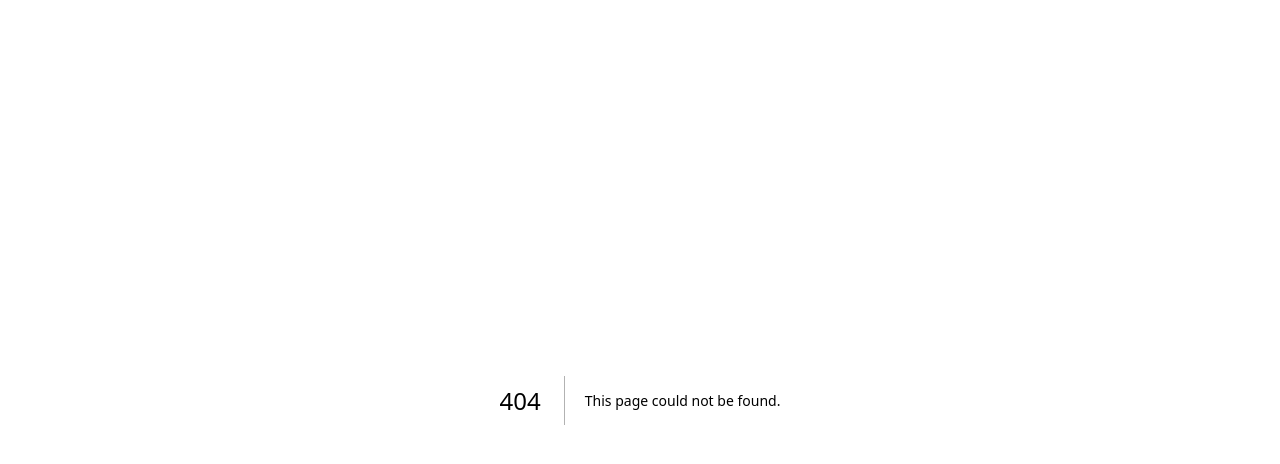
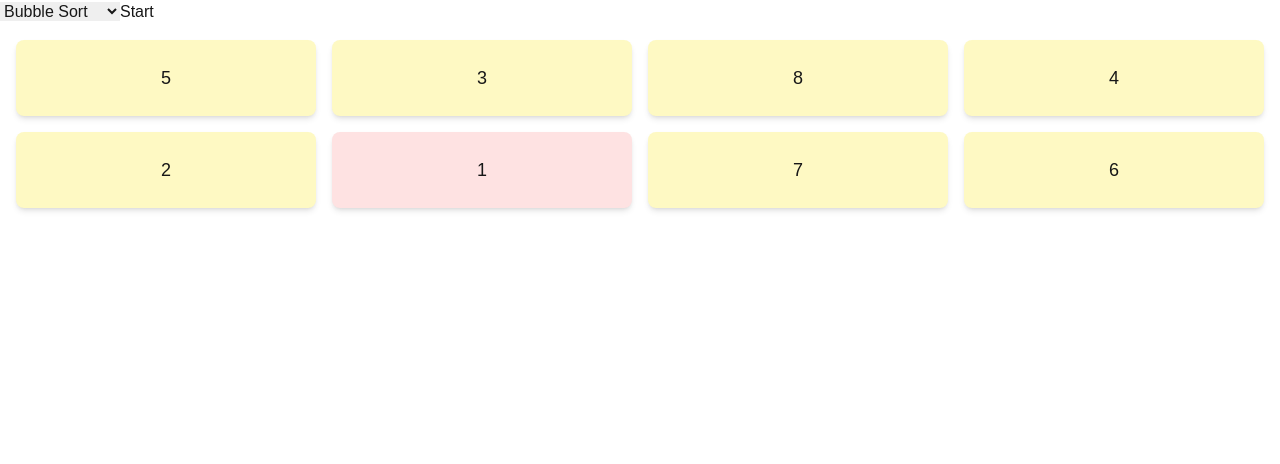
Before and after one commit to RashikShahjahan/algo-viz, a Next.js app: page /sort in a window 1280 px wide. Before the commit this address had no page. Shown: the top 464 px of the page. Built offline with nearby package versions, Linux system fonts and the light colour scheme.

Commit message:
bubble sort

```diff
--- /dev/null
+++ b/src/app/sort/page.tsx
@@ -0,0 +1,96 @@
+"use client"
+
+import { ChangeEvent,useState } from "react"
+
+export default function Page() {
+  const [selected,setSelected] = useState("Bubble");
+  const [leftSwap,setLeftSwap] = useState(1);
+  const [rightSwap,setRightSwap] = useState(1);
+  const [items, setItems] = useState([5, 3, 8, 4, 2, 1, 7, 6]);
+
+
+  const Arr = () => {
+    return (
+      <div className="grid grid-cols-1 sm:grid-cols-2 md:grid-cols-3 lg:grid-cols-4 gap-4 p-4">
+        {items.map((item, index) => {
+          let bgColor = "bg-yellow-100";
+          if(item === leftSwap){
+            bgColor ="bg-green-100";
+          }
+          if(item === rightSwap){
+            bgColor= "bg-red-100";
+          }
+
+          return(
+            <div
+            key={index}
+            className={`${bgColor} p-6 rounded-lg shadow-md text-center font-medium text-lg`}
+          >
+            {item}
+          </div>
+          )
+        }
+      )}
+      </div>
+    );
+  };
+
+
+  const Bubble = async () => {
+    let arr = [...items];
+    for (let i = 0; i < arr.length - 1; i++) {
+      for (let j = 0; j < arr.length - i - 1; j++) {
+        setLeftSwap(arr[j]);
+        setRightSwap(arr[j + 1]);
+
+        await delay(500);
+
+        if (arr[j] > arr[j + 1]) {
+          let temp = arr[j];
+          arr[j] = arr[j + 1];
+          arr[j + 1] = temp;
+
+          setItems([...arr]);
+        }
+      }
+    }
+  };
+
+
+  const onButtonCLick = async ()=>{
+    if(selected === "Bubble"){
+      Bubble();
+    }
+    else if(selected === "Selection"){
+    }
+    else if(selected === "Insertion"){
+    }
+    else if(selected === "Merge"){
+    }
+    else if(selected === "Quick"){
+    }
+
+  }
+
+
+  const onChangeHandler = (e: ChangeEvent<HTMLSelectElement>)=>{
+        setSelected(e.target.value);
+  };
+
+  const delay = (ms: number | undefined) => new Promise(resolve => setTimeout(resolve, ms));
+
+
+    return (
+      <div>
+        <select  onChange={(e)=>onChangeHandler(e)}>
+          <option value="Bubble">Bubble Sort</option>
+          <option value="Selection">Selection Sort</option>
+          <option value="Insertion">Insertion Sort</option>
+          <option value="Merge">Merge Sort</option>
+          <option value="Quick">Quick Sort</option>
+        </select>
+        <button onClick={(e)=>onButtonCLick()}>Start</button>
+      <Arr/>
+      </div>
+    )
+  }
```
